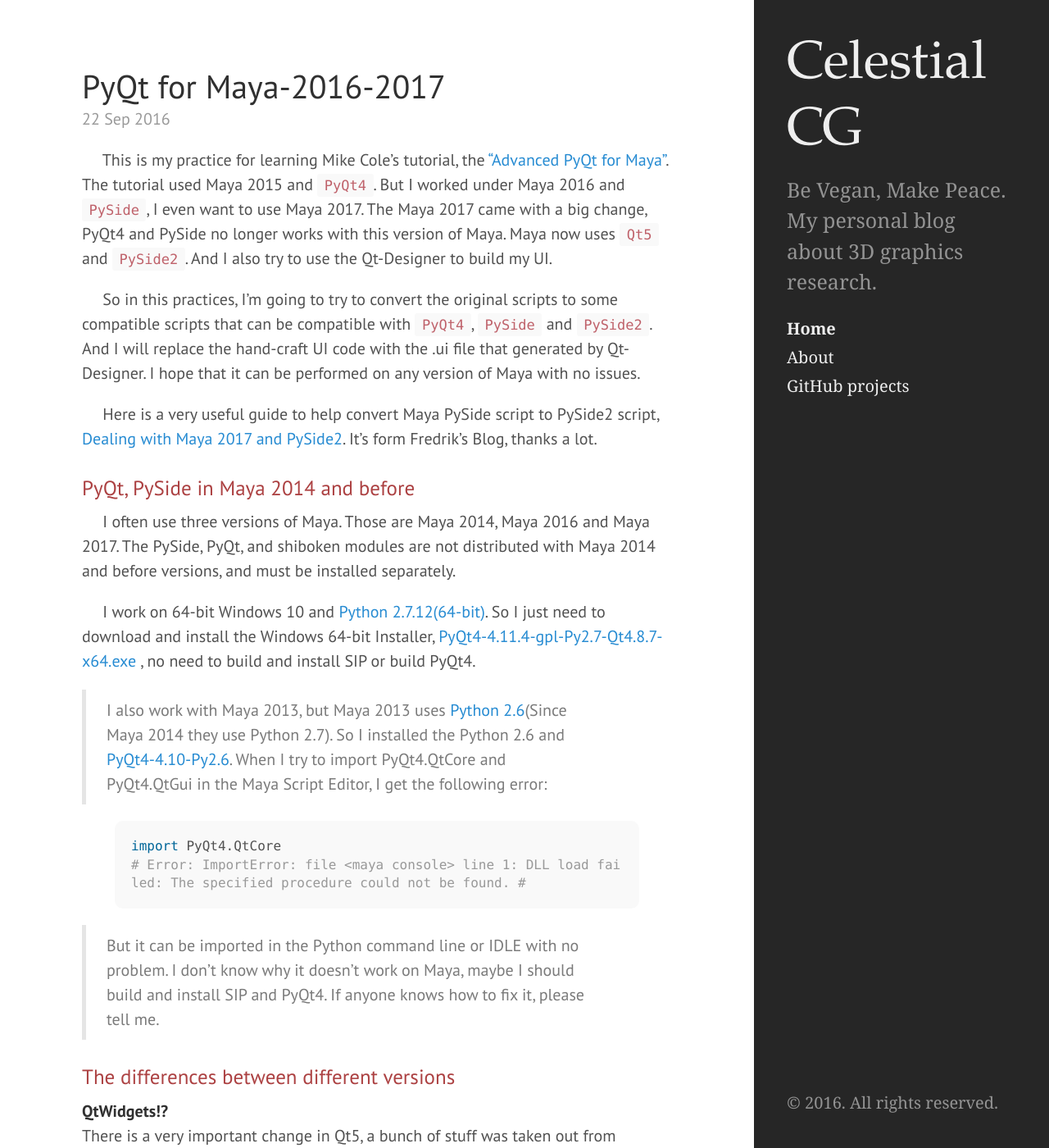
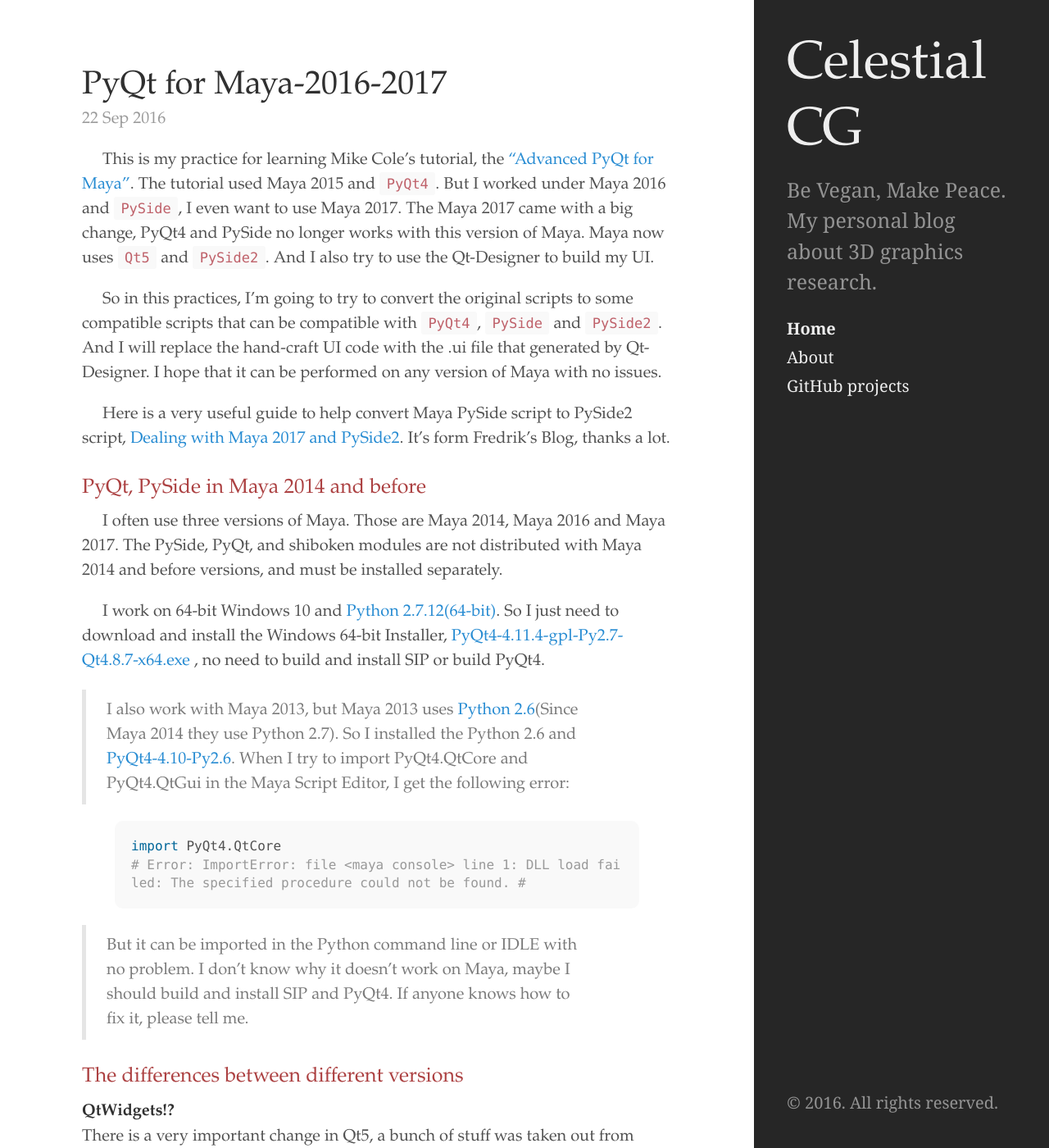
Before and after one commit to crystalsu2008/crystalsu2008.github.io, a Jekyll site: the page built from index.html, in a window 1280 px wide and 1400 px high. Shown: the whole window at 82% size. Built offline with Jekyll 4.4.1, drawn with Linux system fonts in a browser that asks for light colours; the list of posts is cut into pages by our own code.

Commit message:
Update css font

```diff
--- a/public/css/hyde.css
+++ b/public/css/hyde.css
@@ -32,7 +32,7 @@
  */
 
 html {
-  font-family: 'PT Sans', Helvetica, Arial, sans-serif;
+  font-family: 'palatino linotype', palatino, Helvetica, Arial, sans-serif;
 }
 @media (min-width: 48em) {
   html {
--- a/public/css/poole.css
+++ b/public/css/poole.css
@@ -48,7 +48,7 @@ body {
 }
 
 html {
-  font-family: "PT Sans", Helvetica, Arial, sans-serif;
+  font-family: "Helvetica Neue", Helvetica, Arial, sans-serif;
   font-size: 16px;
   line-height: 1.5;
 }
```
